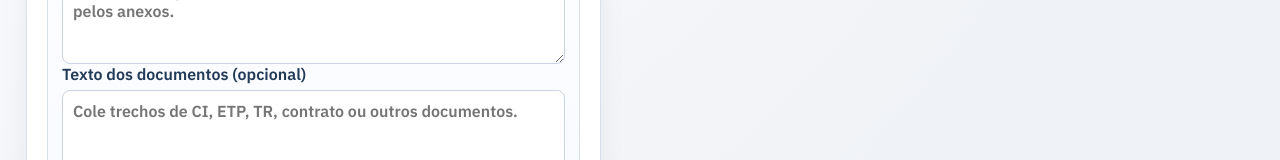
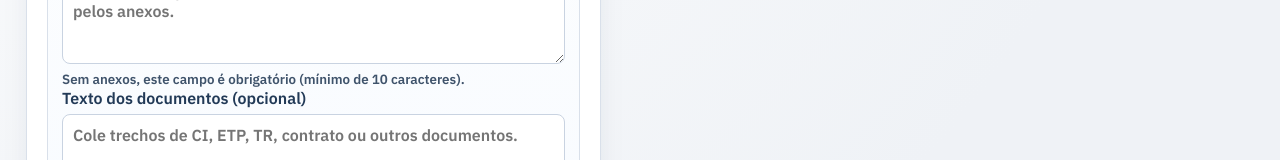
Before and after one commit to UrickAlberth/Classificador-de-Despesa, a React (Vite) app in the folder frontend/: page / in a window 1280 px wide. Shown: the part 590-750 px from the top of the page. Built offline with nearby package versions, Linux system fonts and the light colour scheme; no server answers.

Commit message:
Evita 422 exigindo objeto sem anexos

```diff
--- a/frontend/src/components/RequestForm.tsx
+++ b/frontend/src/components/RequestForm.tsx
@@ -21,6 +21,7 @@ const initialForm: AnalysisRequest = {
 export function RequestForm({ disabled, onSubmit, onClearResult }: RequestFormProps) {
   const [form, setForm] = useState<AnalysisRequest>(initialForm);
   const [files, setFiles] = useState<File[]>([]);
+  const requiresManualObject = files.length === 0;
 
   function handleChange<K extends keyof AnalysisRequest>(key: K, value: AnalysisRequest[K]) {
     setForm((current) => ({ ...current, [key]: value }));
@@ -63,11 +64,18 @@ export function RequestForm({ disabled, onSubmit, onClearResult }: RequestFormPr
           <label>
             Objeto da contratação
             <textarea
+              required={requiresManualObject}
+              minLength={10}
               value={form.objeto_contratacao}
               onChange={(event) => handleChange("objeto_contratacao", event.target.value)}
               placeholder="Descreva o objeto. Se estiver em branco, o sistema tenta inferir pelos anexos."
               disabled={disabled}
             />
+            <small className="muted">
+              {requiresManualObject
+                ? "Sem anexos, este campo é obrigatório (mínimo de 10 caracteres)."
+                : "Com anexos, este campo pode ficar em branco para inferência automática por OCR."}
+            </small>
           </label>
 
           <label>
```
